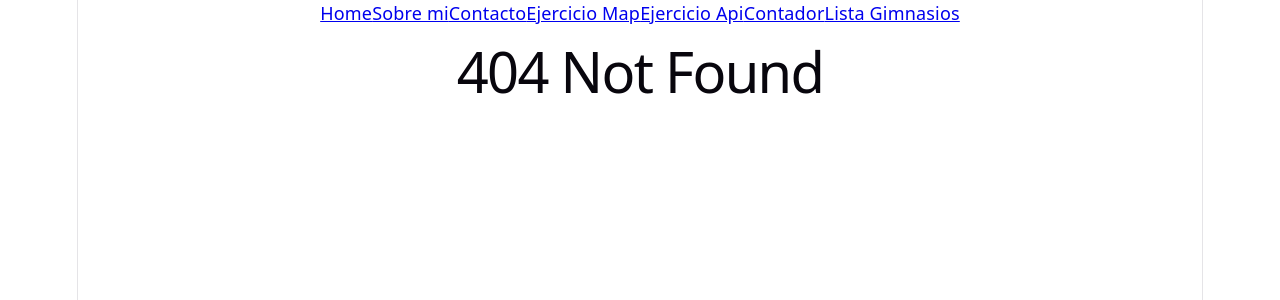
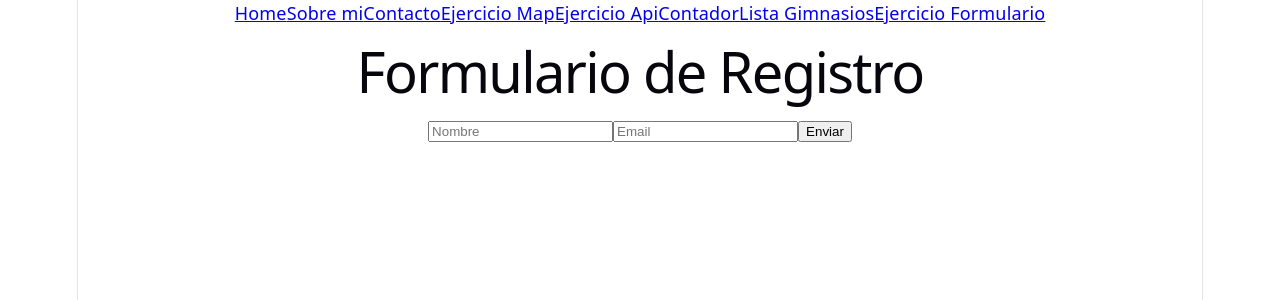
Before and after one commit to jenifferalejandracollazos-droid/mi-primer-react, a React (Vite) app: page /ejercicioformulario in a window 1280 px wide. Before the commit this address had no page. Shown: the top 300 px of the page. Built offline with nearby package versions, Linux system fonts and the light colour scheme.

Commit message:
feat: agregar formulario controlado

```diff
--- a/src/App.jsx
+++ b/src/App.jsx
@@ -8,6 +8,7 @@ import Contador from './components/Contador'
 import ListaGimnasios from './components/ListaGimnasios'
 import DetalleMascota from './pages/DetalleMascota'
 import UserContext from './context/UserContext'
+import EjercicioFormulario from './pages/EjercicioFormulario'
 
 
 function App(){
@@ -24,6 +25,7 @@ function App(){
         <Link to="/ejercicioapi">Ejercicio Api</Link>
         <Link to="/contador">Contador</Link>
         <Link to="/listagimnasios">Lista Gimnasios</Link>
+        <Link to="/ejercicioformulario">Ejercicio Formulario</Link>
       </nav>
 
       <Routes>
@@ -35,6 +37,7 @@ function App(){
         <Route path="/contador" element={<Contador />} />
         <Route path="/listagimnasios" element={<ListaGimnasios />} />
         <Route path="/mascota/:nombre" element={<DetalleMascota />} />
+        <Route path="/ejercicioformulario" element={<EjercicioFormulario />} />
         <Route path='*' element={<h1>404 Not Found</h1>} />
       </Routes>
     </div>
--- /dev/null
+++ b/src/pages/EjercicioFormulario.jsx
@@ -0,0 +1,41 @@
+import { useState } from "react";
+
+function EjercicioFormulario() {
+  const [nombre, setNombre] = useState("");
+  const [email, setEmail] = useState("");
+  const [enviado, setEnviado] = useState(false);
+
+  const handleSubmit = () => {
+    console.log({ nombre, email });
+    setEnviado(true);
+  };
+
+  return (
+    <div>
+      <h1>Formulario de Registro</h1>
+      <input
+        type="text"
+        placeholder="Nombre"
+        value={nombre}
+        onChange={(e) => setNombre(e.target.value)}
+      />
+      <input
+        type="email"
+        placeholder="Email"
+        value={email}
+        onChange={(e) => setEmail(e.target.value)}
+      />
+      <button onClick={handleSubmit}>Enviar</button>
+
+      {enviado && (
+        <div>
+          <h2> Datos Enviados</h2>
+          <p> Nombre:{nombre}</p>
+          <p>Email: {email}</p>
+        </div>
+      )}
+    </div>
+  );
+}
+
+export default EjercicioFormulario;
```
